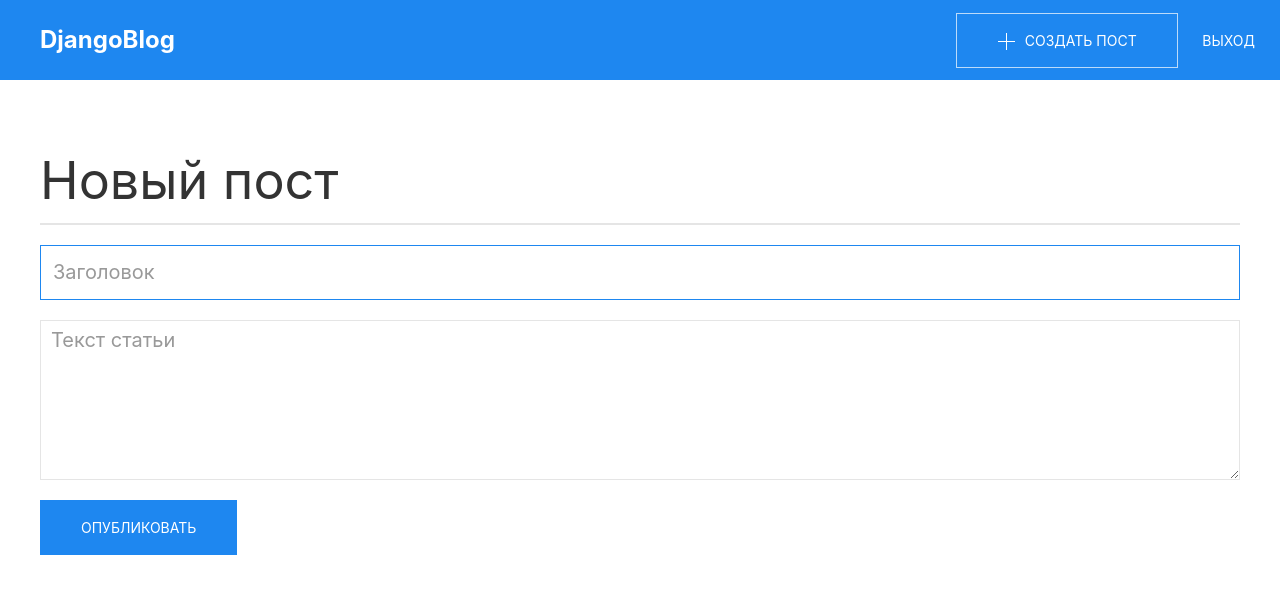
After one commit to Grisser/django-blog, a Django app: page /create_post in a window 1280 px wide. The commit adds this page. Shown: the top 594 px of the page. Run offline with Django 3.2, Linux system fonts and the light colour scheme; the visitor is signed in with stand-in values (Sample User, id 1).

Commit message:
Create Post

```diff
--- a/DjangoBlog/settings.py
+++ b/DjangoBlog/settings.py
@@ -37,6 +37,7 @@ INSTALLED_APPS = [
     'django.contrib.sessions',
     'django.contrib.messages',
     'django.contrib.staticfiles',
+    'proj'
 ]
 
 MIDDLEWARE = [
--- a/DjangoBlog/urls.py
+++ b/DjangoBlog/urls.py
@@ -15,10 +15,11 @@ Including another URLconf
 """
 from django.contrib import admin
 from django.urls import path, include
-from proj.views import index_view
+from proj.views import *
 
 urlpatterns = [
     path('admin/', admin.site.urls),
     path('accounts/', include('django.contrib.auth.urls')),
-    path('', index_view)
+    path('', index_view),
+    path('create_post', create_post_view)
 ]
--- a/proj/views.py
+++ b/proj/views.py
@@ -1,5 +1,7 @@
 from django.contrib.auth import authenticate, login
 from django.shortcuts import render, redirect
+from django.views.decorators.http import require_http_methods
+from proj.models import Post
 
 
 # Create your views here.
@@ -7,3 +9,18 @@ from django.shortcuts import render, redirect
 def index_view(request):
     context = {}
     return render(request, "index.html", context)
+
+
+@require_http_methods(["GET", "POST"])
+def create_post_view(request):
+
+    if request.user.is_authenticated:
+        if request.method == "POST":
+            post = Post(title=request.POST.get("title"), text=request.POST.get("text"), author=request.user)
+            post.save()
+            return redirect('/')
+        else:
+            context = {}
+            return render(request, "create_post.html", context)
+    else:
+        return redirect('/')
--- a/templates/basenavbar.html
+++ b/templates/basenavbar.html
@@ -22,7 +22,7 @@
                         {% if request.user.is_authenticated %}
                             <p class="uk-margin">
                                 <div>
-                                    <button class="uk-button uk-button-default uk-button-large"><span uk-icon="plus"></span>&nbsp;&nbsp;Создать&nbsp;пост</button>
+                                    <a href="/create_post"><button class="uk-button uk-button-default uk-button-large"><span uk-icon="plus"></span>&nbsp;&nbsp;Создать&nbsp;пост</button></a>
                                     <a href="/accounts/logout/"><button class="uk-button uk-button-large uk-button-text uk-margin-left">Выход</button></a>
                                 </div>
                             </p>
--- /dev/null
+++ b/templates/create_post.html
@@ -0,0 +1,21 @@
+{% extends 'basenavbar.html' %}
+
+{% block title %} DjBlog - Новый пост {% endblock %}
+
+{% block content %}
+
+    <h1 class="uk-heading-small uk-heading-divider">Новый пост</h1>
+    <form action="/create_post" method="post">
+        {% csrf_token %}
+        <div class="uk-margin">
+            <input class="uk-input uk-form-large" type="text" placeholder="Заголовок" name="title" autofocus required>
+        </div>
+        <div class="uk-margin">
+            <textarea class="uk-textarea uk-form-large" rows="5" placeholder="Текст статьи" name="text"></textarea>
+        </div>
+        <div class="uk-margin">
+            <input class="uk-button uk-button-primary uk-button-large" type="submit" value="Опубликовать">
+        </div>
+    </form>
+
+{% endblock %}
```
Also changed, not shown: proj/models.py (+5 -2 lines), 1 other file.
